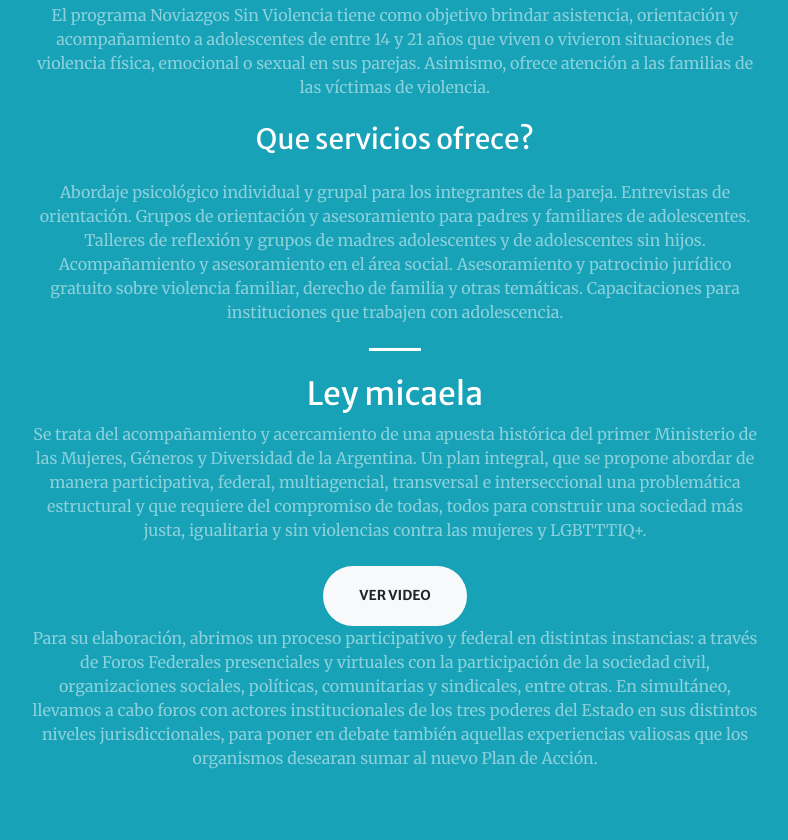
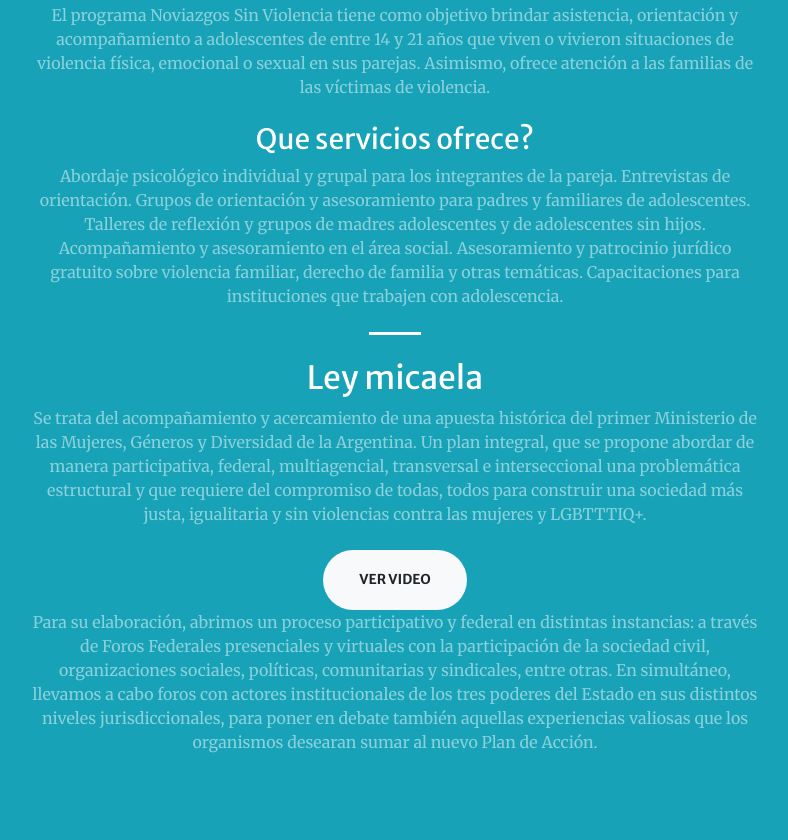
Before and after one commit to CristianOLANO/proyectoOlanoCoderhouseDw, a website: page index.html in a window 1280 px wide. Shown: the part 3040-3880 px from the top of the page, without its empty margins (245-1033 px from the left). Drawn offline with nearby package versions, Linux system fonts and the light colour scheme; files whose address does not match are found by name.

Commit message:
arreglo de parrafo en ley micaela

```diff
--- a/index.html
+++ b/index.html
@@ -211,8 +211,8 @@
                         <h2 class="text-white mt-0">Noviazgo Saludable</h2>
                         <p class="text-white-50 mb-4">El programa Noviazgos Sin Violencia tiene como objetivo brindar asistencia, orientación y acompañamiento a adolescentes de entre 14 y 21 años que viven o vivieron situaciones de violencia física, emocional o sexual en sus parejas. Asimismo, ofrece atención a las familias de las víctimas de violencia.</p>
                         <h3 class="text-white mt-0">Que servicios ofrece?</h3>
-                        <p class="text-white-50 mb-4"><p class="text-white-50 mb-4">Abordaje psicológico individual y grupal para los integrantes de la pareja. Entrevistas de orientación. Grupos de orientación y asesoramiento para padres y familiares de adolescentes. Talleres de reflexión y grupos de madres adolescentes y de adolescentes sin hijos. Acompañamiento y asesoramiento en el área social. Asesoramiento y patrocinio jurídico gratuito sobre violencia familiar, derecho de familia y otras temáticas. Capacitaciones para instituciones que trabajen con adolescencia.</p>
-                        <hr class="divider light my-4" />
+                        <p class="text-white-50 mb-4">Abordaje psicológico individual y grupal para los integrantes de la pareja. Entrevistas de orientación. Grupos de orientación y asesoramiento para padres y familiares de adolescentes. Talleres de reflexión y grupos de madres adolescentes y de adolescentes sin hijos. Acompañamiento y asesoramiento en el área social. Asesoramiento y patrocinio jurídico gratuito sobre violencia familiar, derecho de familia y otras temáticas. Capacitaciones para instituciones que trabajen con adolescencia.</p>
+                        <hr class="divider light my-4"/>
                         <h2 class="text-white mt-0">Ley micaela</h2>
                         <p class="text-white-50 mb-4">Se trata del acompañamiento y acercamiento de una apuesta histórica del primer Ministerio de las Mujeres, Géneros y Diversidad de la Argentina. Un plan integral, que se propone abordar de manera participativa, federal, multiagencial, transversal e interseccional una problemática estructural y que requiere del compromiso de todas, todos para construir una sociedad más justa, igualitaria y sin violencias contra las mujeres y LGBTTTIQ+.</p>
                         <a class="btn btn-light btn-xl" href="https://www.youtube.com/watch?v=QAH0zX6kJjc" target="blanc">ver video</a>
```
